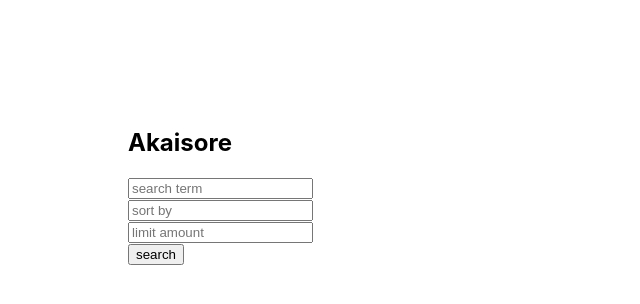
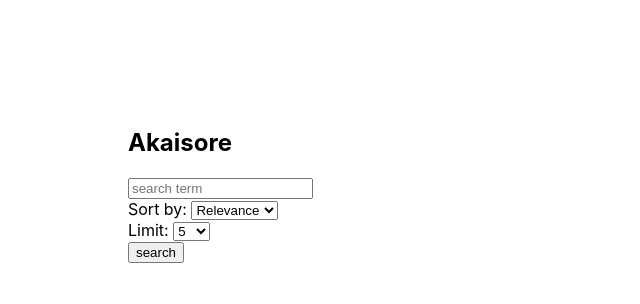
Before and after one commit to petewanca/akaisore, a React (Create React App) app: page / in a window 1280 px wide. Shown: the top 304 px of the page, without its empty margins (0-640 px from the left). Built offline with nearby package versions, Linux system fonts and the light colour scheme.

Commit message:
adds to result display and form text changed to select elements

```diff
--- a/src/components/Form/SearchForm.js
+++ b/src/components/Form/SearchForm.js
@@ -7,8 +7,6 @@ export const SearchForm = () => {
     const [sort, setSort] = useState('');
     const [limit, setLimit] = useState('');
     const { setResults } = useContext(GlobalContext);
-
-    // need to change sort and limit input to select fields...
 
     const handleForm = async (e) => {
         e.preventDefault();
@@ -40,19 +38,21 @@ export const SearchForm = () => {
                 onChange={(e) => setSearch(e.target.value)}
             />
             <br />
-            <input
-                placeholder='sort by'
-                type='text'
-                value={sort}
-                onChange={(e) => setSort(e.target.value)}
-            />
+            <label htmlFor='sort-by'>Sort by: </label>
+            <select onChange={(e) => setSort(e.target.value)}>
+                <option value='relevance'>Relevance</option>
+                <option value='top'>Top</option>
+                <option value='new'>New</option>
+                <option value='comments'>Comments</option>
+            </select>
             <br />
-            <input
-                placeholder='limit amount'
-                type='text'
-                value={limit}
-                onChange={(e) => setLimit(e.target.value)}
-            />
+            <label htmlFor='set-limit'>Limit: </label>
+            <select onChange={(e) => setLimit(e.target.value)}>
+                <option value={5}>5</option>
+                <option value={10}>10</option>
+                <option value={25}>25</option>
+                <option value={50}>50</option>
+            </select>
             <br />
             <input type='submit' value='search' />
         </form>
--- a/src/components/Results/ResultItem.js
+++ b/src/components/Results/ResultItem.js
@@ -4,115 +4,17 @@ export const ResultItem = ({ data }) => {
     console.log(data);
     return (
         <div>
-            <h4>{data.title}</h4>
+            <h5>{data.title}</h5>
+            <p>Link: {data.permalink}</p>
+            <p>Author: {data.author}</p>
+            <p>Created: {data.created}</p>
+            <p>Score: {data.score}</p>
+            <p>Up votes: {data.ups}</p>
+            <p>Down votes: {data.downs}</p>
+            <p>Gilded: {data.gilded}</p>
+            <p>Comments: {data.num_comments}</p>
+            <p>Subreddit: {data.subreddit_name_prefixed}</p>
+            <p>Subreddit subs: {data.subreddit_subscribers}</p>
         </div>
     );
 };
-
-//////////////////////////////////
-////////// data mapping //////////
-//////////////////////////////////
-// approved_at_utc: null
-// subreddit: "MovieDetails"
-// selftext: ""
-// author_fullname: "t2_l9yu5"
-// saved: false
-// mod_reason_title: null
-// gilded: 0
-// clicked: false
-// title: "In Escape From L.A. (1996), actor Kurt Russel practiced playing basketball in between scenes because he wanted to legitimately make every shot during the basketball challenge. He made every shot, including the full court one."
-// link_flair_richtext: [{…}]
-// subreddit_name_prefixed: "r/MovieDetails"
-// hidden: false
-// pwls: 6
-// link_flair_css_class: "Article"
-// downs: 0
-// thumbnail_height: 75
-// hide_score: false
-// name: "t3_f5nsrj"
-// quarantine: false
-// link_flair_text_color: "dark"
-// author_flair_background_color: null
-// subreddit_type: "public"
-// ups: 80099
-// total_awards_received: 0
-// media_embed: {}
-// thumbnail_width: 140
-// author_flair_template_id: null
-// is_original_content: false
-// user_reports: []
-// secure_media: null
-// is_reddit_media_domain: true
-// is_meta: false
-// category: null
-// secure_media_embed: {}
-// link_flair_text: "❓ Trivia"
-// can_mod_post: false
-// score: 80099
-// approved_by: null
-// author_premium: true
-// thumbnail: "https://b.thumbs.redditmedia.com/M9WZeq6U2-maKtuCd1mZUWfVSP5UL_CzExg6mveqjMw.jpg"
-// edited: false
-// author_flair_css_class: null
-// author_flair_richtext: []
-// gildings: {}
-// post_hint: "image"
-// content_categories: null
-// is_self: false
-// mod_note: null
-// created: 1582038014
-// link_flair_type: "richtext"
-// wls: 6
-// removed_by_category: null
-// banned_by: null
-// author_flair_type: "text"
-// domain: "i.redd.it"
-// allow_live_comments: true
-// selftext_html: null
-// likes: null
-// suggested_sort: "confidence"
-// banned_at_utc: null
-// view_count: null
-// archived: false
-// no_follow: false
-// is_crosspostable: false
-// pinned: false
-// over_18: false
-// preview: {images: Array(1), enabled: true}
-// all_awardings: []
-// awarders: []
-// media_only: false
-// link_flair_template_id: "c37d1386-5f2d-11e7-9529-0e20b68ff590"
-// can_gild: false
-// spoiler: false
-// locked: false
-// author_flair_text: null
-// visited: false
-// removed_by: null
-// num_reports: null
-// distinguished: null
-// subreddit_id: "t5_3md1s"
-// mod_reason_by: null
-// removal_reason: null
-// link_flair_background_color: "#ff66ac"
-// id: "f5nsrj"
-// is_robot_indexable: true
-// report_reasons: null
-// author: "stealthynotion"
-// discussion_type: null
-// num_comments: 1154
-// send_replies: true
-// whitelist_status: "all_ads"
-// contest_mode: false
-// mod_reports: []
-// author_patreon_flair: false
-// author_flair_text_color: null
-// permalink: "/r/MovieDetails/comments/f5nsrj/in_escape_from_la_1996_actor_kurt_russel/"
-// parent_whitelist_status: "all_ads"
-// stickied: false
-// url: "https://i.redd.it/ae1ztr92smh41.gif"
-// subreddit_subscribers: 1562461
-// created_utc: 1582009214
-// num_crossposts: 10
-// media: null
-// is_video: false
```
